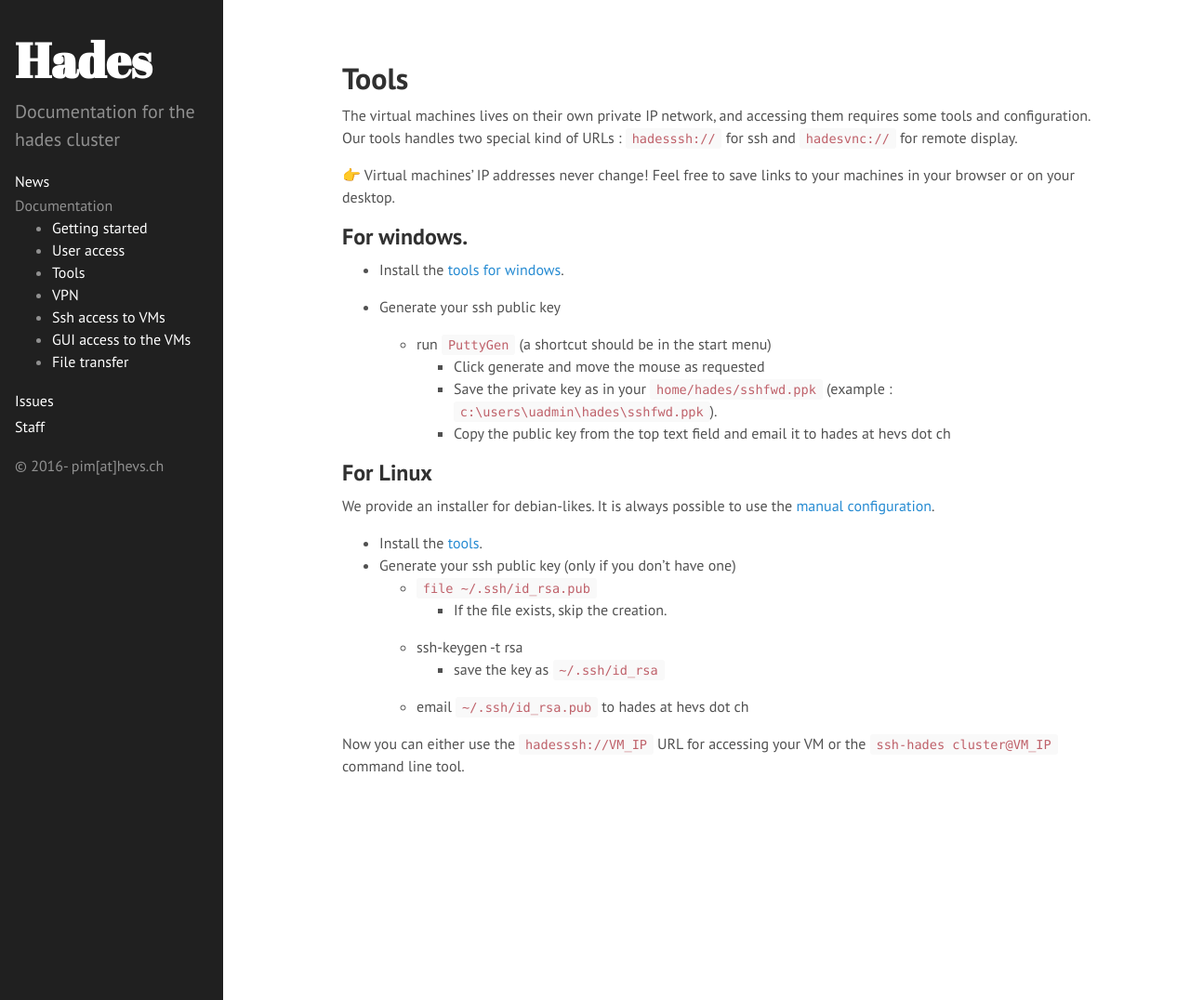
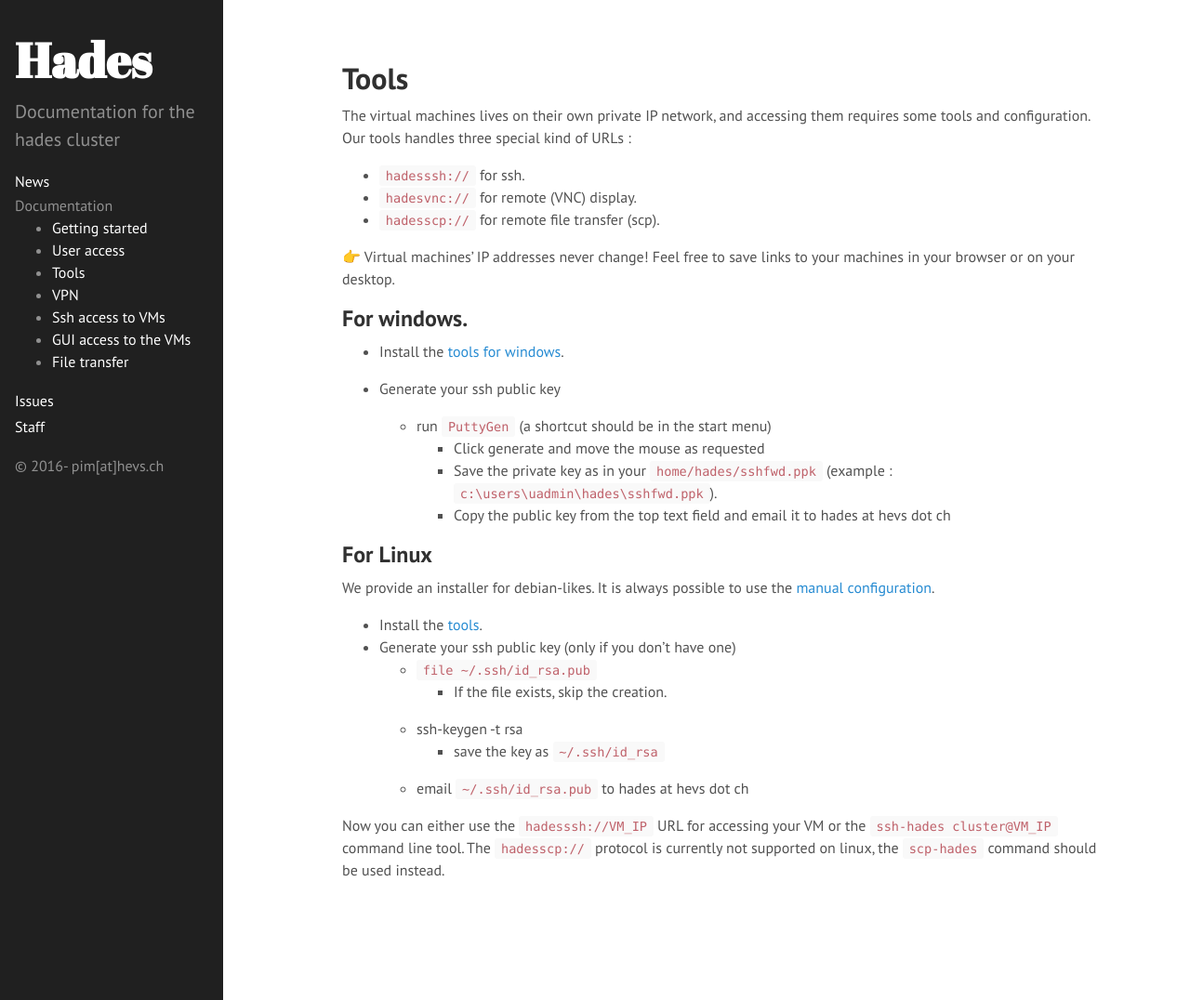
Before and after one commit to hevs-isi/hades, a Jekyll site: the page built from _doc/tools.md, in a window 1280 px wide and 1076 px high. Shown: the whole window at 93% size. Built offline with Jekyll 4.4.1, drawn with Linux system fonts in a browser that asks for light colours; emoji names are drawn with the system emoji font.

Commit message:
hadesscp:// URL scheme

```diff
--- a/_doc/tools.md
+++ b/_doc/tools.md
@@ -5,15 +5,19 @@ weight: 1
 title: Tools
 ---
 
-The virtual machines lives on their own private IP network, and accessing them requires some tools and configuration.
-Our tools handles two special kind of URLs : `hadesssh://` for ssh and `hadesvnc://` for remote display.
+The virtual machines lives on their own private IP network, and accessing them
+requires some tools and configuration. Our tools handles three special kind of URLs :
+
+* `hadesssh://` for ssh.
+* `hadesvnc://` for remote (VNC) display.
+* `hadesscp://` for remote file transfer (scp).
 
 :point_right: Virtual machines' IP addresses never change! Feel free to save links to your machines in your browser or on your desktop.
 
 
 
 ## For windows.
-* Install the [tools for windows](http://hades.hevs.ch/hades-tools-windows-2016-03-01.exe).
+* Install the [tools for windows](http://hades.hevs.ch/hades-tools-windows-2016-03-02.exe).
 
 * Generate your ssh public key
 	* run `PuttyGen` (a shortcut should be in the start menu)
@@ -35,3 +39,5 @@ It is always possible to use the [manual configuration](../ssh).
 
 Now you can either use the `hadesssh://VM_IP` URL for accessing your VM
 or the `ssh-hades cluster@VM_IP` command line tool.
+The `hadesscp://` protocol is currently not supported on linux, the `scp-hades`
+command should be used instead.
```
Also changed, not shown: _doc/getting_started.md (+7 -3 lines), _doc/transfer.md (+9 -5 lines).
